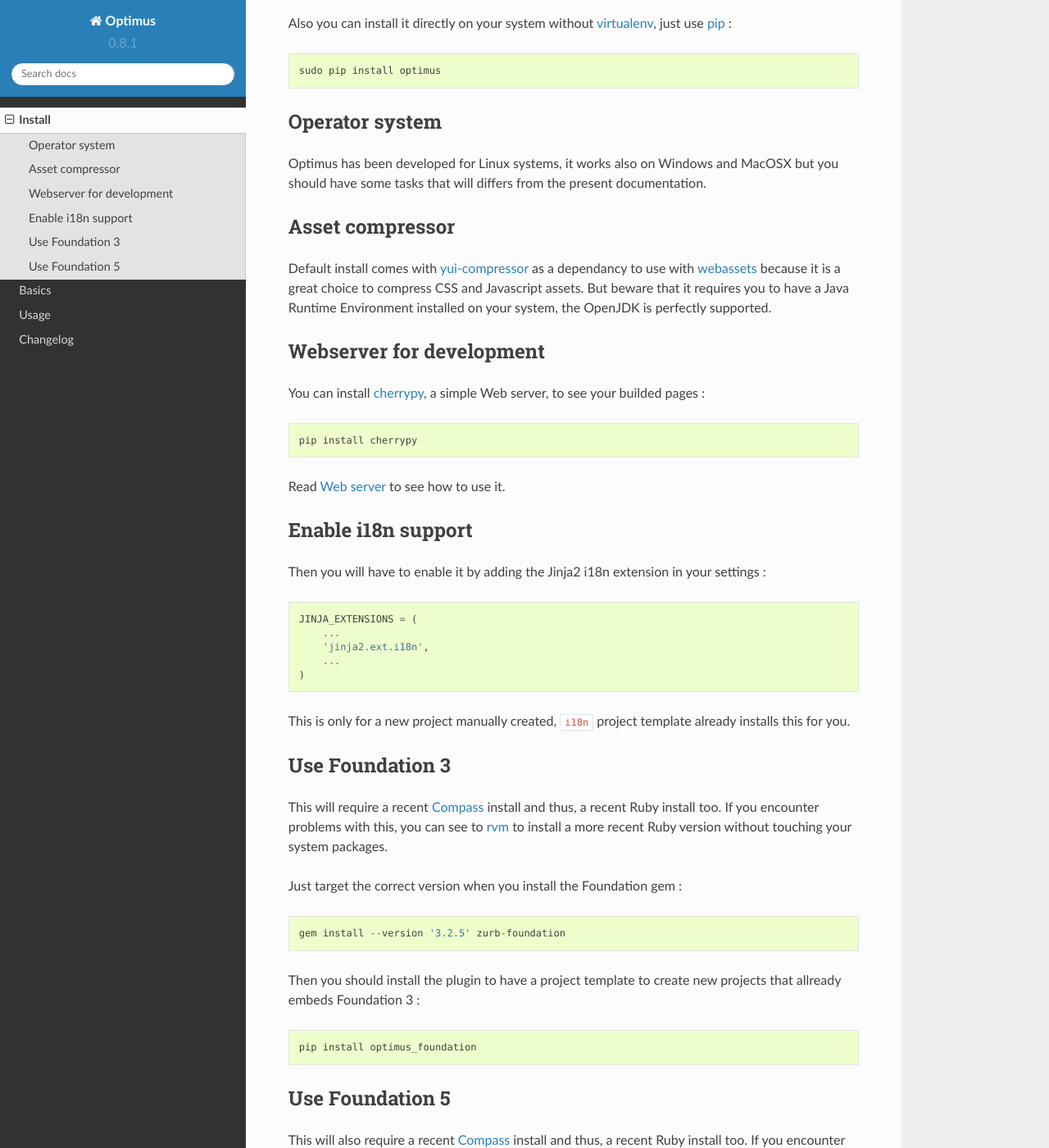
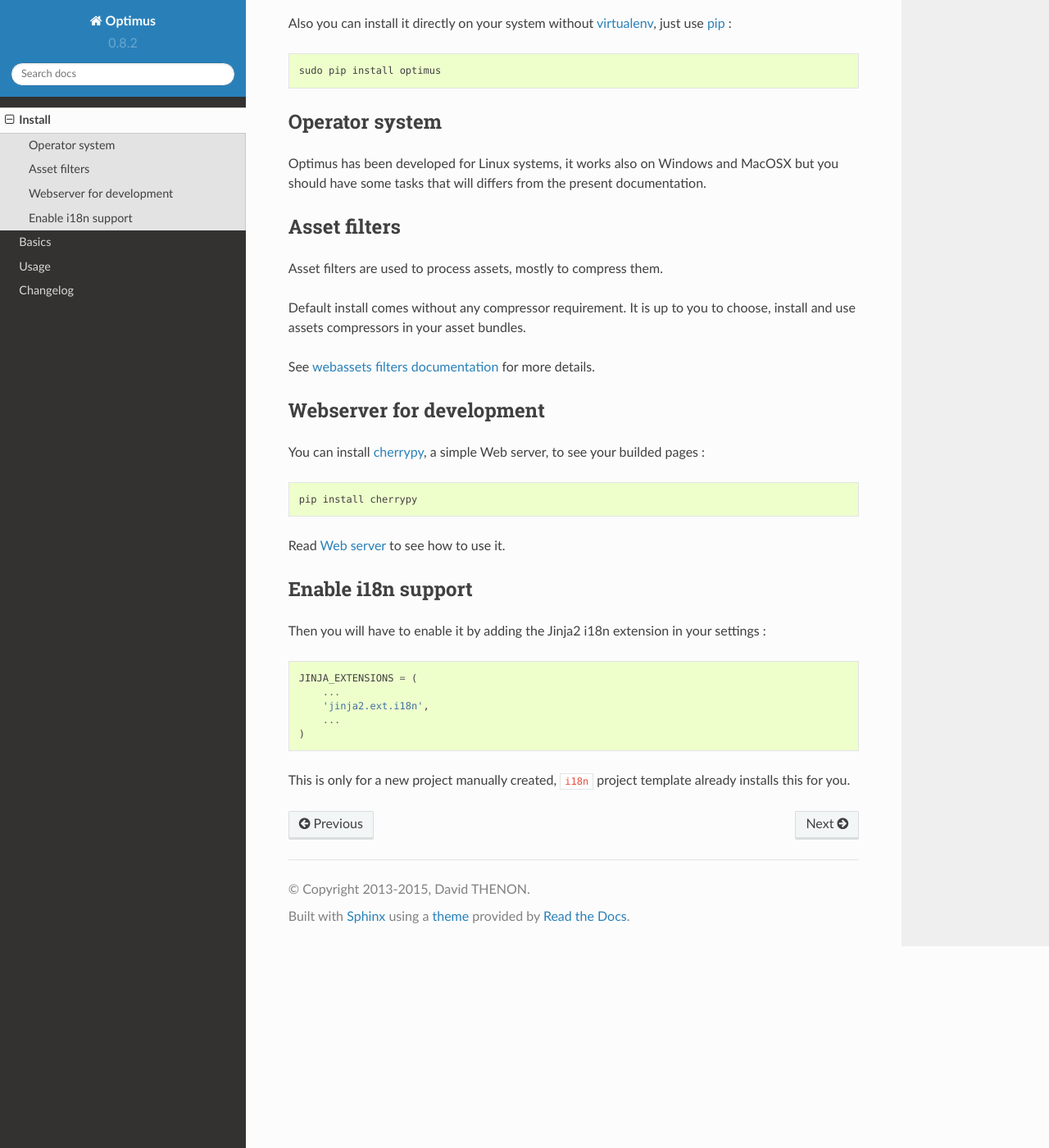
Before and after one commit to sveetch/Optimus, a Sphinx documentation site: the page built from docs/install.rst, in a window 1280 px wide and 1400 px high, scrolled down 519 px. Shown: the whole window at 82% size. Built offline with Sphinx 7.4.7 and the Read the Docs theme 2.0.0, drawn with Linux system fonts in a browser that asks for light colours; some of the changed text lies outside the part shown.

Commit message:
* Relaxed 'webassets' version requirement since the last one (0.12.1) has been validated; * Removed 'yuicompressor' requirement. 'ClosureJS' is recommended for Javascript compression since YUI is not maintained anymore. But finally Optimus do not require anymore any compressor library. It's up to the user choice; * Removed 'EXTRA_BUNDLES' occurrences since it was deprecated long time ago; * Updated documentation; * Bump to 0.8.2;

```diff
--- a/README.rst
+++ b/README.rst
@@ -9,7 +9,7 @@
 Introduction
 ============
 
-Optimus is a static site builder, it produces HTML from templates (through `Jinja2`_) with assets management (through `webassets`_) and i18n support for translations (through `Babel`_).
+Optimus is a static site builder. It produces HTML from templates (through `Jinja2`_) with assets management (through `webassets`_) and i18n support for translations (through `Babel`_).
 
 Read the Optimus documentation on `<https://optimus.readthedocs.org/>`_
 
--- a/docs/install.rst
+++ b/docs/install.rst
@@ -35,10 +35,16 @@
 
 Optimus has been developed for Linux systems, it works also on Windows and MacOSX but you should have some tasks that will differs from the present documentation.
 
-Asset compressor
-================
 
-Default install comes with `yui-compressor`_ as a dependancy to use with `webassets`_ because it is a great choice to compress CSS and Javascript assets. But beware that it requires you to have a Java Runtime Environment installed on your system, the OpenJDK is perfectly supported.
+Asset filters
+=============
+
+Asset filters are used to process assets, mostly to compress them.
+
+Default install comes without any compressor requirement. It is up to you to choose, install and use assets compressors in your asset bundles.
+
+See `webassets filters documentation <https://webassets.readthedocs.io/en/latest/builtin_filters.html>`_ for more details.
+
 
 Webserver for development
 =========================
@@ -48,6 +54,7 @@
     pip install cherrypy
 
 Read :ref:`usage-webserver-label` to see how to use it.
+
 
 Enable i18n support
 ===================
@@ -61,29 +68,3 @@
     )
 
 This is only for a new project manually created, ``i18n`` project template already installs this for you.
-
-.. _install-use-foundation-3:
-
-Use Foundation 3
-================
-
-This will require a recent `Compass`_ install and thus, a recent Ruby install too. If you encounter problems with this, you can see to `rvm`_ to install a more recent Ruby version without touching your system packages.
-
-Just target the correct version when you install the Foundation gem : ::
-
-    gem install --version '3.2.5' zurb-foundation
-
-Then you should install the plugin to have a project template to create new projects that allready embeds Foundation 3 : ::
-
-    pip install optimus_foundation
-
-.. _install-use-foundation-5:
-
-Use Foundation 5
-================
-
-This will also require a recent `Compass`_ install and thus, a recent Ruby install too. If you encounter problems with this, you can see to `rvm`_ to install a more recent Ruby version without touching your system packages.
-
-Then just install the plugin to have a project template to create new projects that allready embeds Foundation 5 : ::
-
-    pip install optimus_foundation_5
--- a/optimus/__init__.py
+++ b/optimus/__init__.py
@@ -4,4 +4,4 @@
 'Jinja2') with assets management (through 'webassets') and i18n support for
 translations (through 'Babel').
 """
-__version__ = "0.8.1"
+__version__ = "0.8.2"
--- a/setup.py
+++ b/setup.py
@@ -27,13 +27,12 @@
     ],
     install_requires=[
         'docutils>=0.9.1',
-        'Jinja2>=2.6',
-        'webassets==0.8',
         'argh==0.24.1',
         'pathtools==0.1.2',
         'watchdog==0.8.3',
+        'Jinja2>=2.6',
         'Babel==1.3.0',
-        'yuicompressor>=2.4.8',
+        'webassets',
     ],
     entry_points={
         'console_scripts': [
```
Also changed, not shown: docs/basics.rst (+7 -7 lines), docs/changelog.rst (+9 -0 lines), 3 other files.
